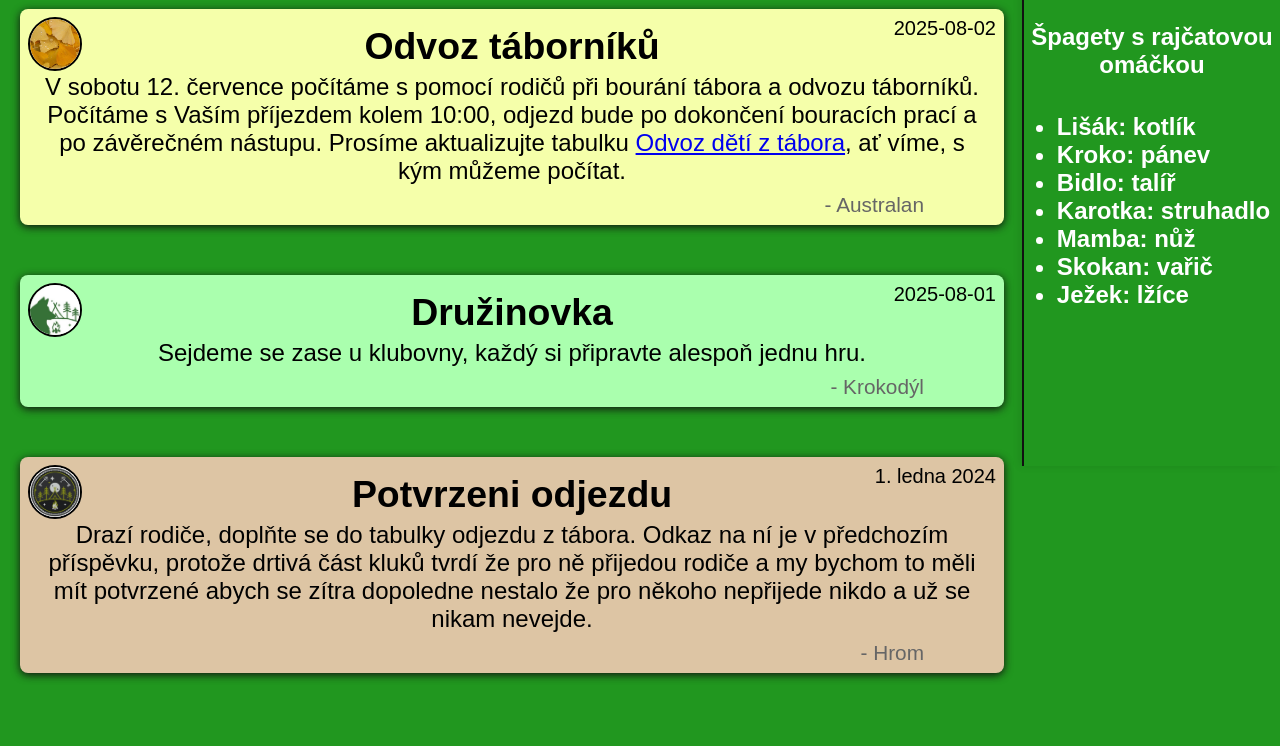
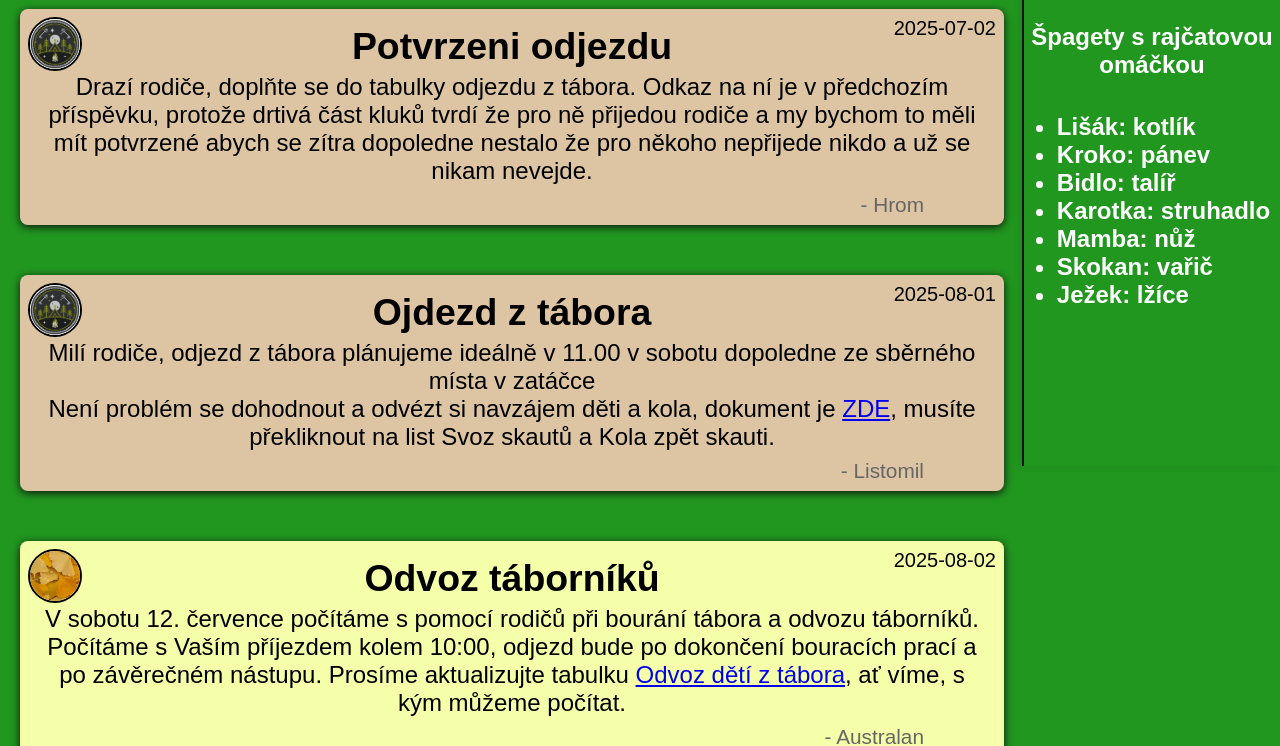
Before and after one commit to VlciWeb/Veb, a plain HTML site: page index.html in a window 1280 px wide. Shown: the part 354-1100 px from the top of the page. Before the commit the page ends 1047 px from the top, so only its background shows below. Drawn offline with Linux system fonts and the light colour scheme.

Commit message:
Add files via upload

```diff
--- a/index.html
+++ b/index.html
@@ -23,6 +23,24 @@
         </div>
     </div>
     <div class="akce">
+
+        <div class="akce-item style1">
+            <img src="/style1.png"/>
+            <h3>Potvrzeni odjezdu</h3>
+            <date>2025-07-02</date>
+            <p>Drazí rodiče, doplňte se do tabulky odjezdu z tábora. Odkaz na ní je v předchozím příspěvku, protože drtivá část kluků tvrdí že pro ně přijedou rodiče a my bychom to měli mít potvrzené abych se zítra dopoledne nestalo že pro někoho nepřijede nikdo a už se nikam nevejde.</p>
+            <signature>- Hrom</signature>
+        </div>
+
+
+        <div class="akce-item style1">
+            <img src="/style1.png"/>
+            <h3>Ojdezd z tábora</h3>
+            <date>2025-08-01</date>
+            <p>Milí rodiče, odjezd z tábora plánujeme ideálně v 11.00 v sobotu dopoledne ze sběrného místa v zatáčce<br>Není problém se dohodnout a odvézt si navzájem děti a kola, dokument je <a href="https://docs.google.com/spreadsheets/d/17ijJDu_L7FQ2goc7qqXCgh7SWv8yb7UmqSJwBadnXfA" target="_self">ZDE</a>, musíte překliknout na list Svoz skautů a Kola zpět skauti.</p>
+            <signature>- Listomil</signature>
+        </div>
+
 
         <div class="akce-item style3">
             <img src="/style3.png"/>
```
